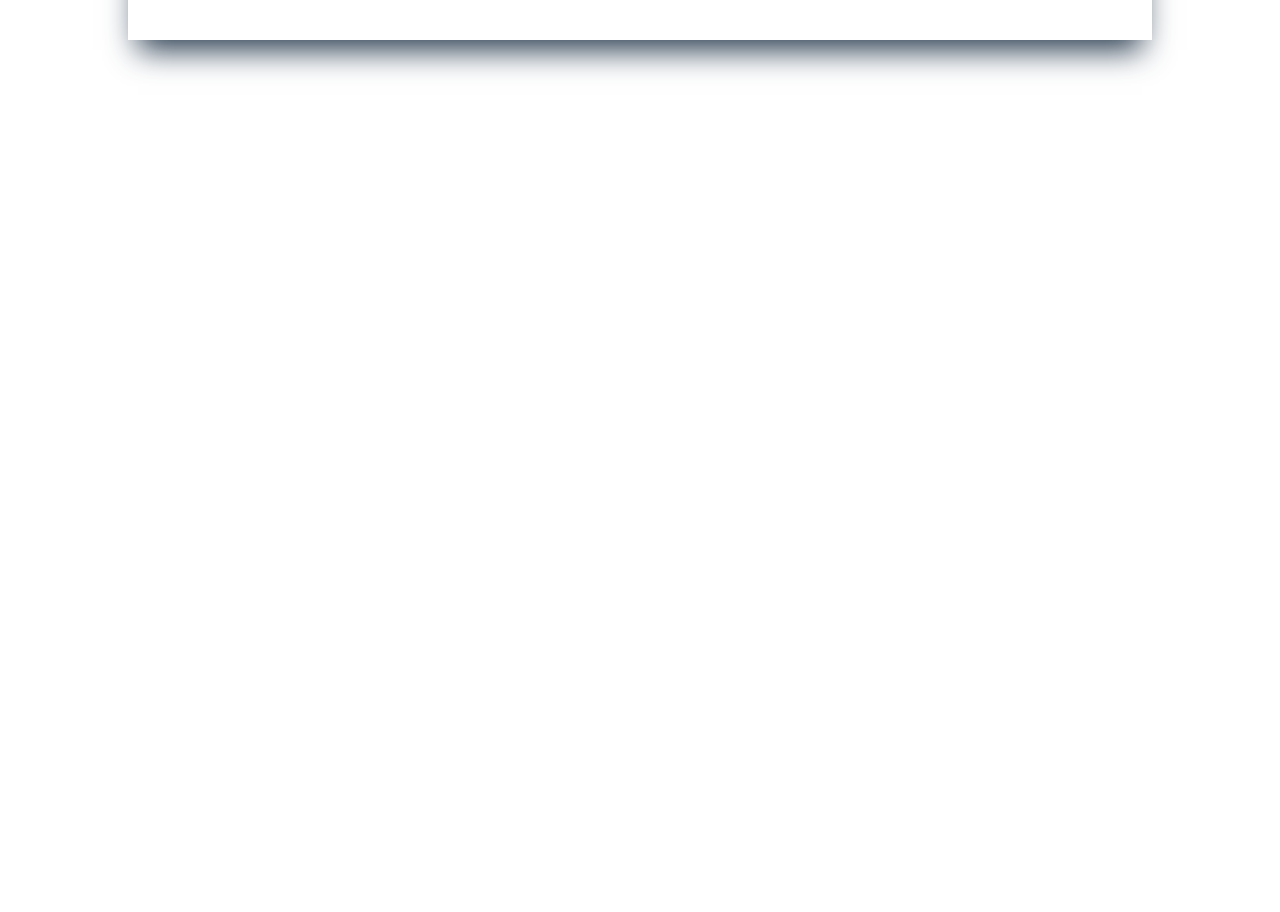
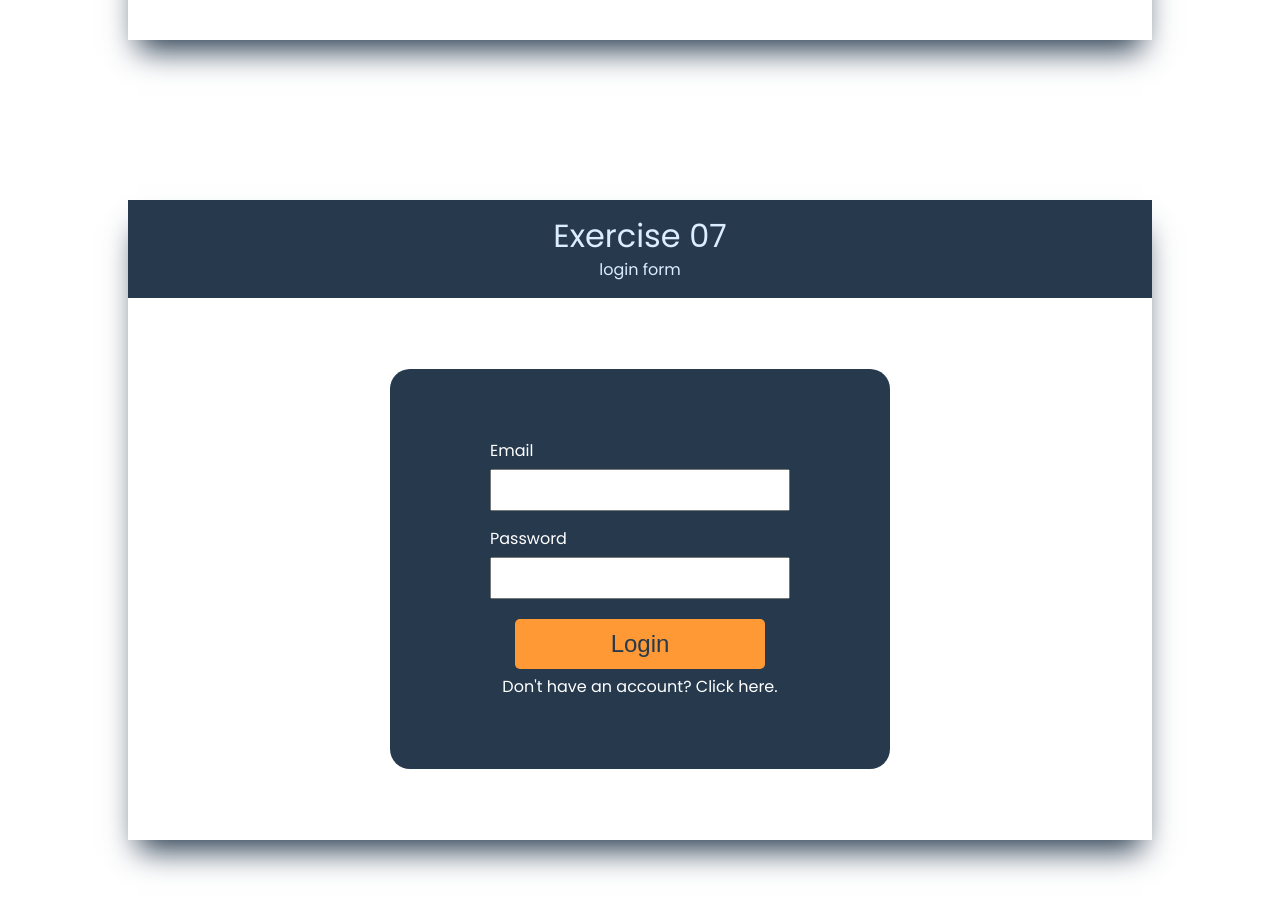
Before and after one commit to Dyeizon/react-exercises, a React (Create React App) app: page / in a window 1280 px wide. Shown: the part 4680-5592 px from the top of the page. Before the commit the page ends 4800 px from the top, so only its background shows below. Built offline with nearby package versions, Linux system fonts and the light colour scheme.

Commit message:
Add files via upload

```diff
--- a/src/App.js
+++ b/src/App.js
@@ -5,6 +5,7 @@ import {DisplayList} from './components/DisplayList';
 import {Accordion} from './components/Accordion';
 import {Slider} from './components/Slider';
 import {Checklist} from './components/Checklist';
+import { Login } from './components/Login';
 
 function App() {
   return (
@@ -32,6 +33,10 @@ function App() {
       <Exercise title="Exercise 06" desc="checklist">
         <Checklist/>
       </Exercise>
+
+      <Exercise title="Exercise 07" desc="login form">
+        <Login/>
+      </Exercise>
     </div>
   );
 }
--- a/src/components/Login/index.jsx
+++ b/src/components/Login/index.jsx
@@ -1,9 +1,54 @@
+import { useState } from 'react';
 import './style.css';
 
 export const Login = () => {
+    const [firstEmailTyping, setFirstEmailTyping] = useState(true);
+    const [email, setEmail] = useState('');
+    const [password, setPassword] = useState('');
+    const [emailError, setEmailError] = useState('');
+
+    function handleEmailTyping(e) {
+        setEmail(e.target.value);
+
+        setEmailError('');
+
+        if(firstEmailTyping) {
+            setFirstEmailTyping(false);
+        } else {
+            if(email.length - 1 < 0) {
+                setEmailError('O email não pode ser vazio');
+            }
+        }
+
+
+    }
+
+    function handlePasswordTyping(e) {
+        setPassword(e.target.value);
+    }
+
+    function handleSubmit(e) {
+        e.preventDefault();
+
+
+    }
+
     return (
         <div className='login-container'>
+            <form className="login-form" onSubmit={(e) => {handleSubmit(e)}} action="">
+                <fieldset>
+                    <label htmlFor="email">Email </label>
+                    <span className='form-error'>{emailError}</span>
+                    <input value={email} onChange={(e) => {handleEmailTyping(e)}} type="email" name="email" id="email"/>
+                </fieldset>
+                <fieldset>
+                    <label htmlFor="password">Password</label>
+                    <input value={password} onChange={(e) => {handlePasswordTyping(e)}} type="password" name="password" id="password"/>
+                </fieldset>
 
+                <button  type="submit">Login</button>
+                <a href="/">Don't have an account? Click here.</a>
+            </form>
         </div>
     );
 }
--- a/src/components/Login/style.css
+++ b/src/components/Login/style.css
@@ -0,0 +1,72 @@
+.login-container {
+    width: 100%;
+    display: flex;
+    align-items: center;
+    justify-content: center;
+}
+
+.form-error {
+    color: red;
+}
+
+.login-form {
+    width: 500px;
+    height: 400px;
+    background-color: #26394d;
+    display: flex;
+    flex-direction: column;
+    align-items: center;
+    justify-content: center;
+    border-radius: 20px;
+    color: white;
+}
+
+.login-form fieldset {
+    width: 60%;
+    display: flex;
+    flex-direction: column;
+    justify-content: space-between;
+    margin-bottom: 20px;
+}
+
+.login-form label {
+    margin-bottom: 10px;
+    width: 100%;
+}
+
+.login-form input {
+    width: 100%;
+    padding: 10px;
+    font-size: 1em;
+    box-sizing: border-box;
+}
+
+.login-form input:focus {
+    outline: none;
+}
+
+.login-form button {
+    width: 50%;
+    height: 50px;
+    border-radius: 5px;
+    background-color: #FF9936;
+    font-size: 1.5em;
+    border: none;
+    transition: background-color 100ms;
+    color: #26394d;
+}
+
+.login-form button:focus, button:hover {
+    background-color: #e67504;
+    outline: none;
+}
+
+.login-form a {
+    text-decoration: none;
+    color: white;
+    margin-top: 10px;
+}
+
+.login-form a:focus, a:hover {
+    text-decoration: underline;
+}
```
